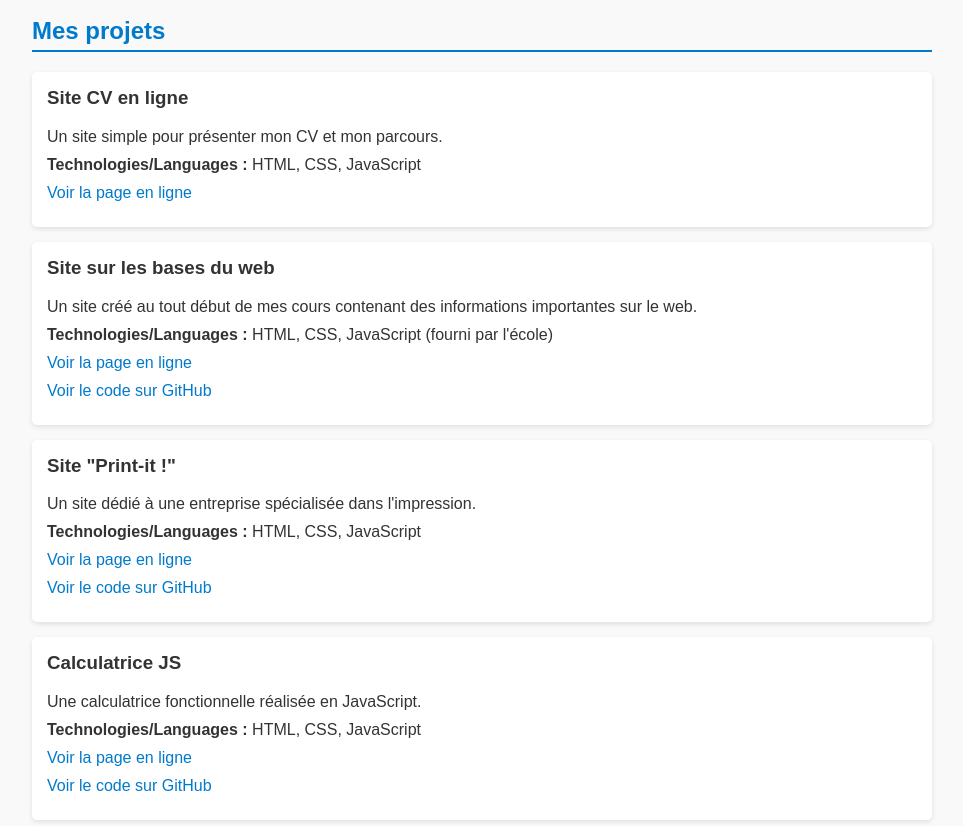
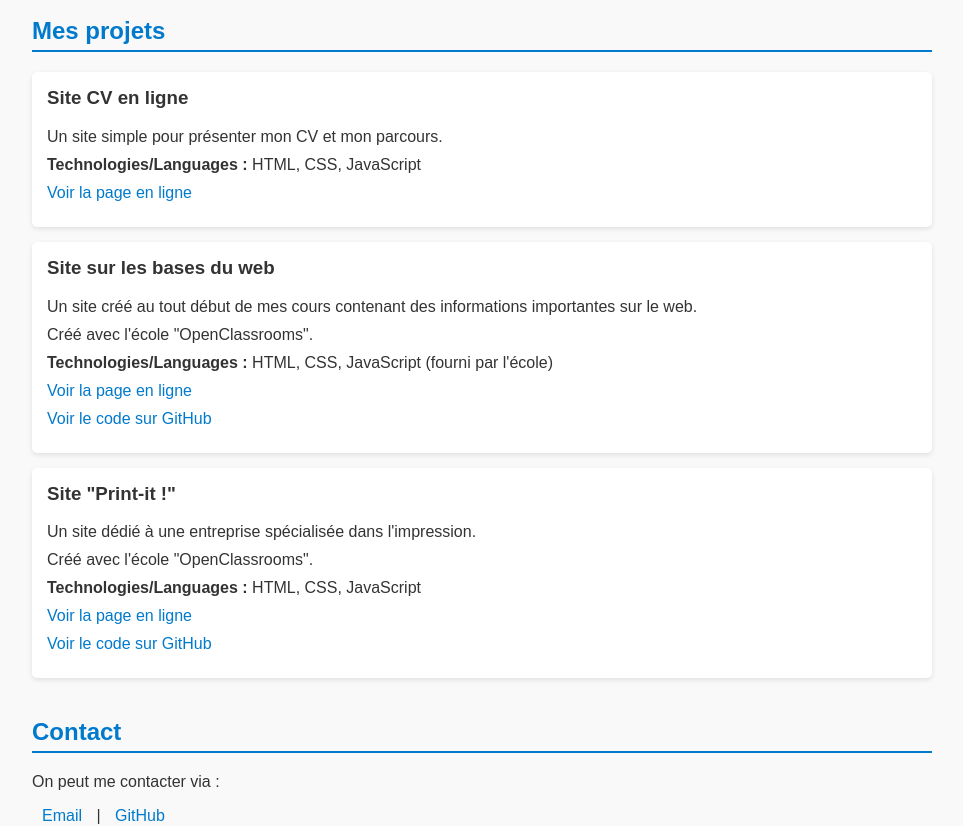
Before and after one commit to MathCod/Mon-Portfolio, a plain HTML site: page index.html in a window 1280 px wide. Shown: the part 128-954 px from the top of the page, without its empty margins (158-1121 px from the left). Drawn offline with Linux system fonts and the light colour scheme; a script that the page names is missing.

Commit message:
Calculatrice enlevée

```diff
--- a/index.html
+++ b/index.html
@@ -28,6 +28,7 @@
     <div class="project">
       <h3>Site sur les bases du web</h3>
       <p>Un site créé au tout début de mes cours contenant des informations importantes sur le web.</p>
+      <p>Créé avec l'école "OpenClassrooms".</p>
       <p><strong>Technologies/Languages :</strong> HTML, CSS, JavaScript (fourni par l'école)</p>
       <p><a href="https://mathcod.github.io/Les-bases-du-web/" target="_blank" rel="noopener">Voir la page en ligne</a></p>
       <p><a href="https://github.com/MathCod/Les-bases-du-web" target="_blank" rel="noopener">Voir le code sur GitHub</a></p>
@@ -36,18 +37,19 @@
     <div class="project">
       <h3>Site "Print-it !"</h3>
       <p>Un site dédié à une entreprise spécialisée dans l'impression.</p>
+      <p>Créé avec l'école "OpenClassrooms".</p>
       <p><strong>Technologies/Languages :</strong> HTML, CSS, JavaScript</p>
       <p><a href="https://mathcod.github.io/Projets/" target="_blank" rel="noopener">Voir la page en ligne</a></p>
       <p><a href="https://github.com/MathCod/Projets/tree/main/docs" target="_blank" rel="noopener">Voir le code sur GitHub</a></p>
     </div>
 
-    <div class="project">
+    <!-- <div class="project">
       <h3>Calculatrice JS</h3>
       <p>Une calculatrice fonctionnelle réalisée en JavaScript.</p>
       <p><strong>Technologies/Languages :</strong> HTML, CSS, JavaScript</p>
       <p><a href="https://mathcod.github.io/Calculatrice/" target="_blank" rel="noopener">Voir la page en ligne</a></p>
       <p><a href="https://github.com/MathCod/Calculatrice" target="_blank" rel="noopener">Voir le code sur GitHub</a></p>
-    </div>
+    </div> -->
 
   </section>
 
```
